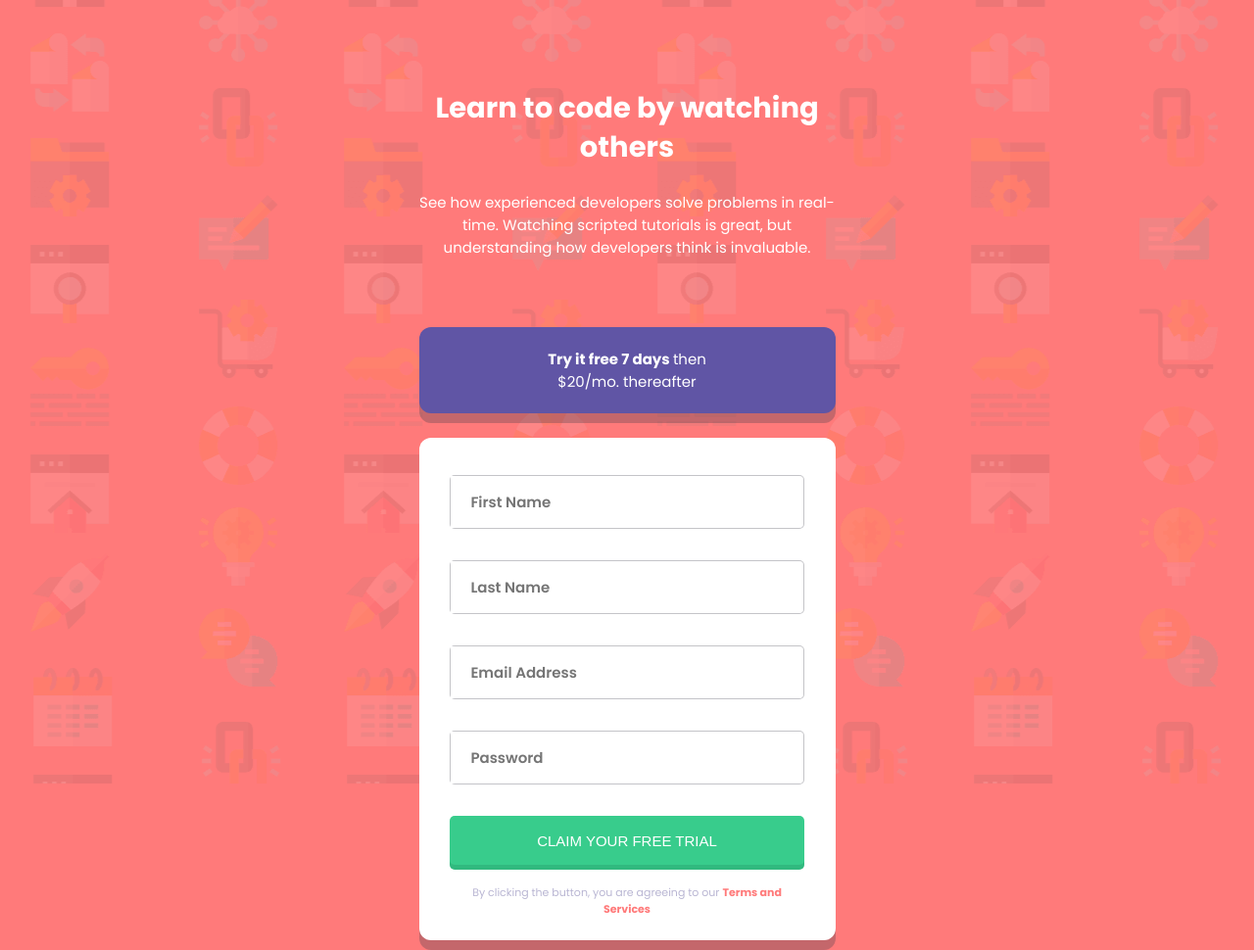
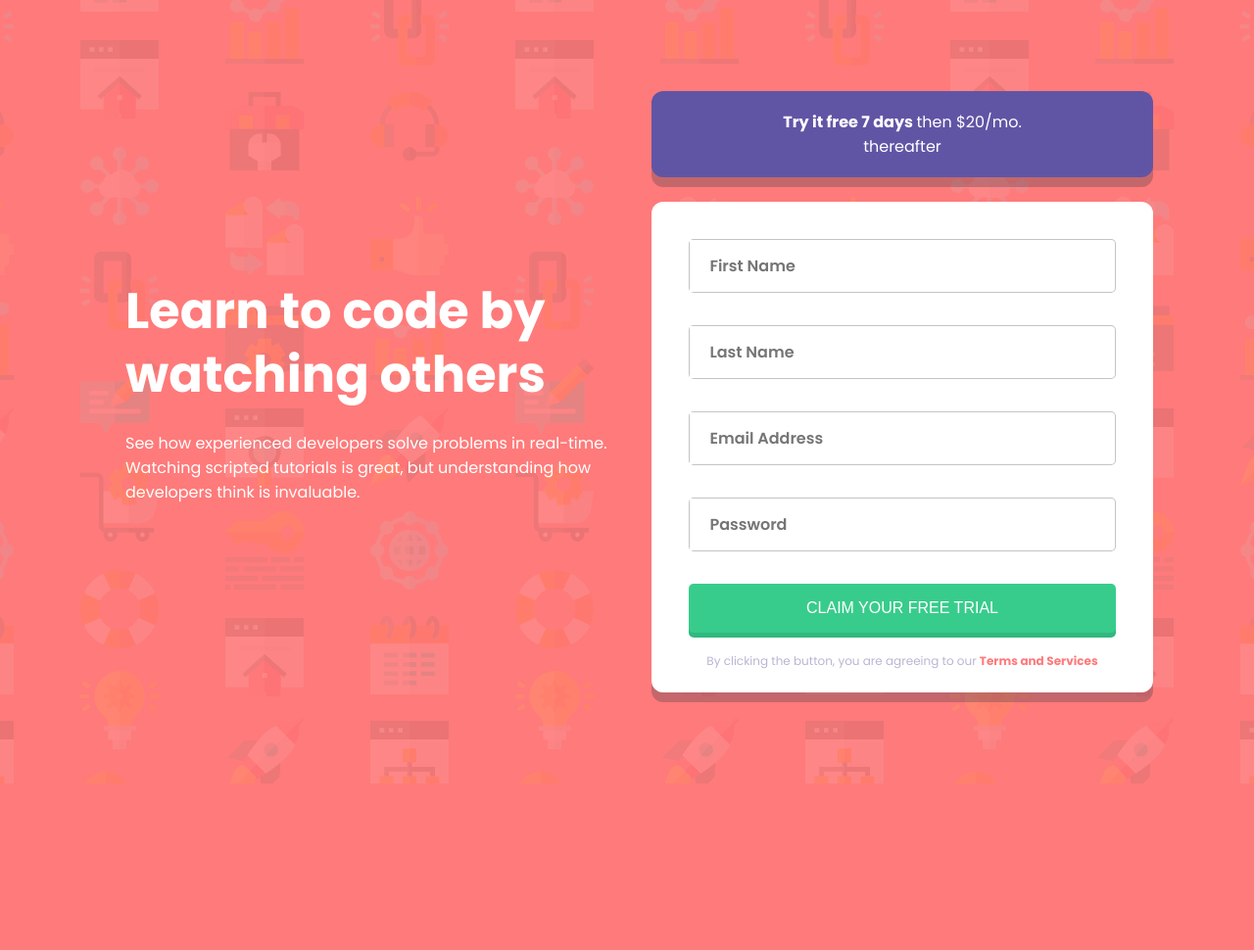
Before and after one commit to PerezLuisMariano/012FM_IntroComponentForm, a plain HTML site: page index.html in a window 1280 px wide. Shown: the whole page at 98% size. After the commit the page ends 800 px from the top, so only its background shows below. Drawn offline with Linux system fonts and the light colour scheme.

Commit message:
for desk version - done!

```diff
--- a/css/style.css
+++ b/css/style.css
@@ -12,9 +12,9 @@
     --fontSmallMobile: 1.1rem;
     --fontNormalMobile: 1.5rem;
     --fontBigMobile: 2.9rem;
-    --fontSmallDesk: 1.4rem;
-    --fontNormalDesk: 2.1rem;
-    --fontBigDesk: 6.8rem;
+    --fontSmallDesk: 1.2rem;
+    --fontNormalDesk: 1.6rem;
+    --fontBigDesk: 5.1rem;
 }
 *{
     padding: 0;
@@ -51,7 +51,6 @@ body::after{
 
 /* MAIN  */
 main{
-
     z-index: 1;
     display: grid;
     grid-template-columns: 100%;
@@ -106,12 +105,15 @@ main .section2 .button-cta{
     background-color: var(--Blue);
     border-radius: 12px;
     box-shadow: 0px 10px 0px var(--darkBlueAlfa);
+    animation-name: buttonCTA;
 }
 main .section2 .button-cta span{
     font-weight: 400;
     color: var(--withe);
+}
 
-}
+
+
 
 /* MAIN -> SECTION 2 --> FORM SECTION */
 main .section2 .form{
@@ -197,3 +199,120 @@ main .section2 .form_terms-services a{
     font-weight: 700;
     text-decoration: none;
 }
+
+
+/* FOOTER
+footer {
+    display: flex;
+    justify-content: center;
+    align-items: center;
+    width: 100%;
+    height: 55px;
+}
+footer .attribution h2{
+    font-size: var(--fontSmallDesk);
+    color: var(--darkBlue);
+    text-decoration: none;
+    font-weight: 700;
+    line-height: 15px;
+    text-align: center;
+}
+footer .attribution a{
+    font-size: var(--fontSmallDesk);
+    color: var(--withe);
+    text-decoration: none;
+    font-weight: 500;
+}
+ */
+
+@media (min-width: 600px) {
+    /* MAIN  */
+    main{
+        max-width: 500px;
+        gap: 25px;
+    }
+
+    /* MAIN -> SECTION 1  */
+    main .section1 h1{
+        font-size: var(--fontBigDesk);
+        font-weight: 700;
+        line-height: 65px;
+    }
+}
+
+@media (min-width: 1000px) {
+    body::after{
+        background-image: url(../assets/images/bg-intro-desktop.png);
+        background-repeat: no-repeat;
+        background-size: cover;
+    }
+    /* MAIN  */
+    main{
+        z-index: 1;
+        display: grid;
+        grid-template-columns: repeat(2, 50%);
+        grid-template-rows: auto;
+        width: 80%;
+        max-width: 1152px;
+        height: 100vh;
+    }
+    main .section1{
+        max-width: 500px;
+        align-content: center;
+        justify-self: start;
+        margin: unset;
+    }
+    /* MAIN -> SECTION 1  */
+    main .section1 h1{
+        font-size: var(--fontBigDesk);
+        line-height: 65px;
+        text-align: start;
+    }
+    main .section1 p{
+        font-size: var(--fontNormalDesk);
+        text-align: start;
+    }
+    main .section2{
+        align-content: center;
+        justify-self: end;
+        max-width: 540px;
+        margin: unset;
+    }
+    main .section2 .button-cta{
+        font-size: var(--fontNormalDesk);
+        font-weight: 700;
+        text-align: center;
+        animation-name: buttonCTA;
+        animation-duration: 2s;
+        animation-timing-function: ease-out;
+        animation-delay: 3s;
+    }
+    @keyframes buttonCTA {
+        65%{transform: scale(1); }
+        70%{transform: scale(1.05); }
+        100%{transform: scale(1); }
+    }
+
+    main .section2 .form{
+        margin: unset;
+    }
+    main .section2 .form div input{
+        font-size: var(--fontNormalDesk);
+    }
+    main .section2 .form div input:enabled{
+        font-size: var(--fontNormalDesk);
+    }
+    main .section2 .form .letter-error{
+        font-size: var(--fontSmallDesk);
+    }
+    main .section2 .form_button{
+        font-size: var(--fontNormalDesk);
+    }
+    main .section2 .form_terms-services{
+        font-size: var(--fontSmallDesk);
+    }
+    main .section2 .form_terms-services a{
+        font-size: var(--fontSmallDesk);
+    }
+
+}
```
Also changed, not shown: index.html (+7 -0 lines).
